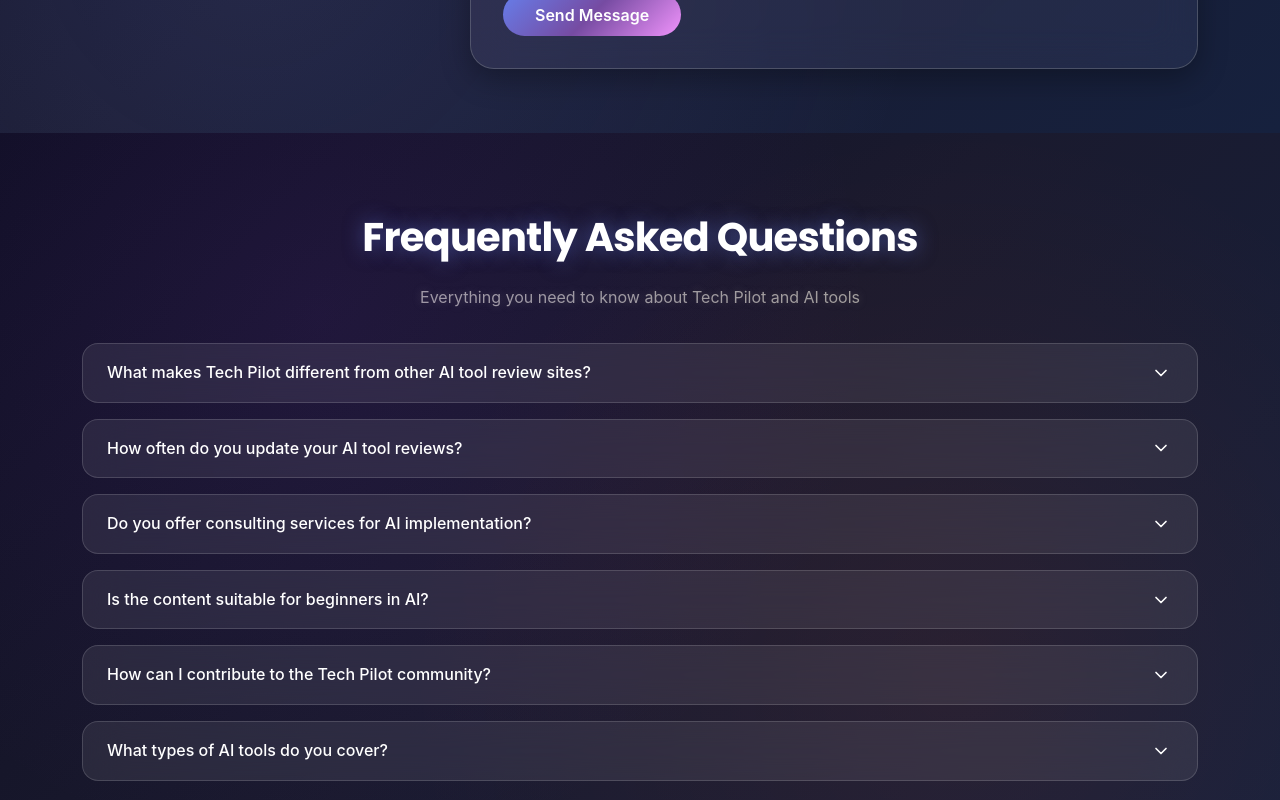
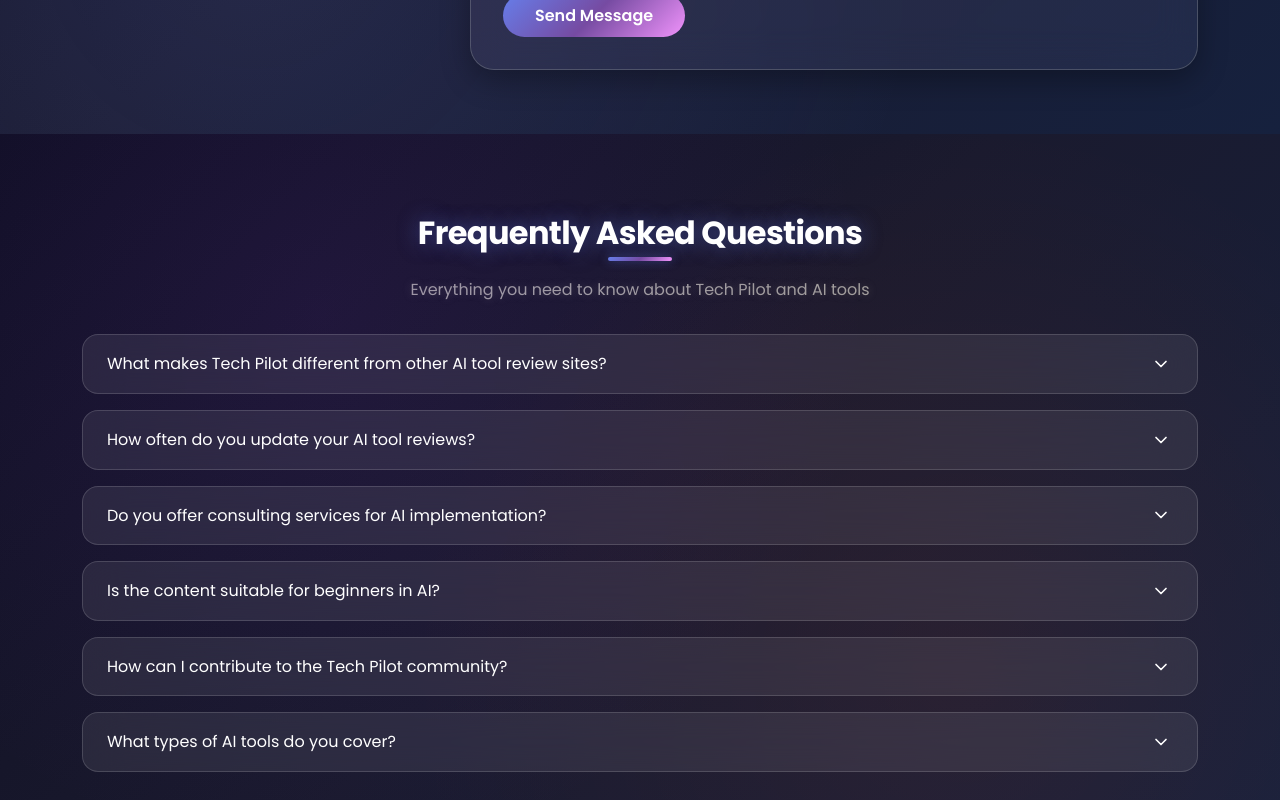
Before and after one commit to dhavalinventam/neophoenix-web, a Next.js app: page /contact in a window 1280 px wide. Shown: the part 940-1740 px from the top of the page. Built offline with nearby package versions, Linux system fonts and the light colour scheme.

Commit message:
home-page title issue

```diff
--- a/src/app/(pages)/contact/page.module.scss
+++ b/src/app/(pages)/contact/page.module.scss
@@ -55,7 +55,7 @@
 }
 
 .heroTitle {
-  font-family: $font-secondary;
+  font-family: $font-primary;
   font-size: clamp(2rem, 4vw, 3rem);
   font-weight: $font-weight-bold;
   color: $text-white;
@@ -140,7 +140,7 @@
 }
 
 .infoTitle {
-  font-family: $font-secondary;
+  font-family: $font-primary;
   font-size: $font-size-2xl;
   font-weight: $font-weight-bold;
   color: $text-white;
@@ -200,7 +200,7 @@
 }
 
 .methodTitle {
-  font-family: $font-secondary;
+  font-family: $font-primary;
   font-size: $font-size-base;
   font-weight: $font-weight-semibold;
   color: $text-white;
@@ -229,7 +229,7 @@
 }
 
 .socialTitle {
-  font-family: $font-secondary;
+  font-family: $font-primary;
   font-size: $font-size-lg;
   font-weight: $font-weight-semibold;
   color: $text-white;
@@ -297,7 +297,7 @@
 }
 
 .formTitle {
-  font-family: $font-secondary;
+  font-family: $font-primary;
   font-size: $font-size-2xl;
   font-weight: $font-weight-bold;
   color: $text-white;
@@ -321,7 +321,7 @@
 }
 
 .formLabel {
-  font-family: $font-secondary;
+  font-family: $font-primary;
   font-size: $font-size-xs;
   font-weight: $font-weight-medium;
   color: $text-white;
--- a/src/components/pages/Landing/Feature-Comparison/FeatureComparison.module.scss
+++ b/src/components/pages/Landing/Feature-Comparison/FeatureComparison.module.scss
@@ -164,9 +164,6 @@
 .highlighted {
   background: linear-gradient(135deg, rgba(102, 126, 234, 0.15) 0%, rgba(118, 75, 162, 0.1) 100%);
   border: 1px solid rgba(102, 126, 234, 0.3);
-  box-shadow:
-    0 0 20px rgba(102, 126, 234, 0.3),
-    inset 0 1px 0 rgba(255, 255, 255, 0.1);
 
   .platformIcon {
     background: $gradient-primary;
--- a/src/components/pages/Landing/how-it-works/HowItWorks.module.scss
+++ b/src/components/pages/Landing/how-it-works/HowItWorks.module.scss
@@ -1,7 +1,7 @@
 @use '../../../../styles/variables' as *;
 @use '../../../../styles/mixins' as *;
 
-.howItWorks {
+.howItWorksSection {
   background: $gradient-background;
   padding: 4rem 0;
   position: relative;
@@ -38,34 +38,6 @@
   }
 }
 
-.title {
-  color: $text-white;
-  margin-bottom: 1.5rem;
-  font-weight: $font-weight-bold;
-  position: relative;
-  display: inline-block;
-  text-shadow: 0 0 20px rgba(102, 126, 234, 0.5);
-
-  &::after {
-    content: '';
-    position: absolute;
-    bottom: -0.5rem;
-    left: 50%;
-    transform: translateX(-50%);
-    width: 4rem;
-    height: 0.25rem;
-    background: $gradient-primary;
-    border-radius: 0.125rem;
-    box-shadow: 0 0 10px rgba(102, 126, 234, 0.5);
-  }
-}
-
-.description {
-  color: $text-gray-light;
-  max-width: 40rem;
-  margin: 0 auto;
-  text-shadow: 0 0 10px rgba(160, 160, 160, 0.3);
-}
 
 .stepCard {
   background: $bg-dark-secondary;
--- a/src/components/pages/Landing/our-services/OurServices.module.scss
+++ b/src/components/pages/Landing/our-services/OurServices.module.scss
@@ -40,32 +40,8 @@
   }
 }
 
-.title {
-  color: $text-white;
-  margin-bottom: 1.5rem;
-  font-weight: $font-weight-bold;
-  position: relative;
-  display: inline-block;
-  text-shadow: 0 0 20px rgba(102, 126, 234, 0.5);
-  &::after {
-    content: '';
-    position: absolute;
-    bottom: -0.5rem;
-    left: 50%;
-    transform: translateX(-50%);
-    width: 4rem;
-    height: 0.25rem;
-    background: $gradient-primary;
-    border-radius: 0.125rem;
-    box-shadow: 0 0 10px rgba(102, 126, 234, 0.5);
-  }
-}
-
 .description {
-  color: $text-gray-light;
-  max-width: 40rem;
-  margin: 0 auto;
-  text-shadow: 0 0 10px rgba(160, 160, 160, 0.3);
+  @include section-subtitle-responsive;
 }
 
 // Bootstrap grid is used instead of custom grid
@@ -234,10 +210,6 @@
     margin-bottom: 2rem;
   }
 
-  .title {
-    font-size: $font-size-2xl;
-  }
-
   .description {
     font-size: $font-size-sm;
   }
--- a/src/components/pages/Landing/personalized-wishlist/PersonalizedWishlist.module.scss
+++ b/src/components/pages/Landing/personalized-wishlist/PersonalizedWishlist.module.scss
@@ -1,7 +1,7 @@
 @use '../../../../styles/variables' as *;
 @use '../../../../styles/mixins' as *;
 
-.personalizedWishlist {
+.personalizedWishlistSection {
   background: $gradient-background;
   padding: 4rem 0;
   position: relative;
@@ -28,54 +28,22 @@
 
 .titleWrapper {
   @include section-header;
+  margin-bottom: 0px !important;
 
   .title {
     @include section-title-responsive;
+    text-align: start;
+    &::after {
+      left: 0% !important;
+      transform: translateX(0%) !important;
+    }
   }
 
-  .subtitle {
-    @include section-subtitle-responsive;
-  }
 }
-
-.title {
-  position: relative;
-  font-family: $font-primary;
-  font-size: $font-size-4xl;
-  font-weight: $font-weight-bold;
-  color: $text-white;
-  margin-bottom: 1rem;
-  line-height: $line-height-tight;
-  &::after {
-    content: '';
-    position: absolute;
-    bottom: -0.5rem;
-    left: 0;
-    width: 4rem;
-    height: 0.25rem;
-    background: $gradient-primary;
-    border-radius: 0.125rem;
-    box-shadow: 0 0 10px rgba(102, 126, 234, 0.5);
-  }
-}
-
-// .titleUnderline {
-//   position: absolute;
-//   bottom: -10px;
-//   left: 0;
-//   width: 100px;
-//   height: 4px;
-//   background: $gradient-primary;
-//   border-radius: 2px;
-// }
-
 .description {
-  font-family: $font-primary;
-  font-size: $font-size-lg;
-  font-weight: $font-weight-normal;
-  color: $text-gray-light;
-  line-height: $line-height-relaxed;
-  margin-bottom: 2.5rem;
+  @include section-subtitle-responsive;
+  text-align: start;
+  margin: 0 0 2rem;
 }
 
 .featuresList {
@@ -259,10 +227,6 @@
 
 // Responsive Design
 @media (max-width: 768px) {
-  .title {
-    font-size: $font-size-2xl;
-  }
-
   .description {
     font-size: $font-size-sm;
     margin-bottom: 1.5rem;
--- a/src/components/pages/Landing/personalized-wishlist/index.tsx
+++ b/src/components/pages/Landing/personalized-wishlist/index.tsx
@@ -42,7 +42,6 @@ const PersonalizedWishlist: React.FC = () => {
             <div className={styles.contentSection}>
               <div className={styles.titleWrapper}>
                 <h2 className={styles.title}>Build Your Personalized AI Wishlist</h2>
-                {/* <div className={styles.titleUnderline}></div> */}
               </div>
 
               <p className={styles.description}>
--- a/src/components/pages/Landing/testimonials/index.tsx
+++ b/src/components/pages/Landing/testimonials/index.tsx
@@ -106,10 +106,7 @@ const Testimonials = () => {
           viewport={{ once: true }}
           transition={{ duration: 0.6 }}
         >
-          <h2 className={styles.title}>
-            What Our Users Say
-            <span className={styles.underline}></span>
-          </h2>
+          <h2 className={styles.title}>What Our Users Say</h2>
           <p className={styles.subtitle}>
             Join thousands of professionals who trust Tech Pilot for their AI journey
           </p>
--- a/src/components/pages/Landing/testimonials/testimonials.module.scss
+++ b/src/components/pages/Landing/testimonials/testimonials.module.scss
@@ -1,7 +1,7 @@
 @use '../../../../styles/variables' as *;
 @use '../../../../styles/mixins' as *;
 
-.testimonials {
+.testimonialsSection {
   background: $gradient-background;
   padding: 4rem 0;
   position: relative;
@@ -31,28 +31,11 @@
   @include section-header;
 
   .title {
-    color: $text-white;
-    margin-bottom: 1.5rem;
-    font-weight: $font-weight-bold;
-    position: relative;
-    text-shadow: 0 0 20px rgba(102, 126, 234, 0.5);
-    .underline {
-      position: absolute;
-      bottom: -8px;
-      left: 50%;
-      transform: translateX(-50%);
-      width: 80px;
-      height: 4px;
-      background: $gradient-primary;
-      border-radius: 2px;
-    }
+    @include section-title-responsive;
   }
 
   .subtitle {
-    color: $text-gray-light;
-    max-width: 40rem;
-    margin: 0 auto;
-    text-shadow: 0 0 10px rgba(160, 160, 160, 0.3);
+    @include section-subtitle-responsive;
   }
 }
 
@@ -144,7 +127,7 @@
 
 .testimonialText {
   padding-right: 28px;
-  font-size: $font-size-base;
+  font-size: $font-size-sm;
   line-height: $line-height-relaxed;
   color: $text-white;
   margin-bottom: 2rem;
--- a/src/styles/_mixins.scss
+++ b/src/styles/_mixins.scss
@@ -6,7 +6,7 @@
 
 // Common Section Title Mixin
 @mixin section-title {
-  font-family: vars.$section-title-font-family;
+  position: relative;
   font-size: vars.$section-title-font-size;
   font-weight: vars.$section-title-font-weight;
   color: vars.$section-title-color;
@@ -14,11 +14,22 @@
   letter-spacing: vars.$section-title-letter-spacing;
   margin-bottom: vars.$section-title-margin-bottom;
   text-align: center;
+  &::after {
+    content: '';
+    position: absolute;
+    bottom: -0.5rem;
+    left: 50%;
+    transform: translateX(-50%);
+    width: 4rem;
+    height: 0.25rem;
+    background: vars.$gradient-primary;
+    border-radius: 0.125rem;
+    box-shadow: 0 0 10px rgba(102, 126, 234, 0.5);
+  }
 }
 
 // Common Section Subtitle Mixin
 @mixin section-subtitle {
-  font-family: vars.$section-subtitle-font-family;
   font-size: vars.$section-subtitle-font-size;
   font-weight: vars.$section-subtitle-font-weight;
   color: vars.$section-subtitle-color;
@@ -53,7 +64,7 @@
 
   @include mobile {
     font-size: 1.5rem;
-    margin-bottom: 0.5rem;
+    margin-bottom: 1rem;
   }
 }
 
--- a/src/styles/_variables.scss
+++ b/src/styles/_variables.scss
@@ -3,21 +3,33 @@
 // =============================================================================
 
 // Font Families
-$font-primary: 'Inter', -apple-system, BlinkMacSystemFont, 'Segoe UI', Roboto, sans-serif;
-$font-secondary: 'Poppins', -apple-system, BlinkMacSystemFont, 'Segoe UI', Roboto, sans-serif;
+$font-primary:
+  'Poppins',
+  -apple-system,
+  BlinkMacSystemFont,
+  'Segoe UI',
+  Roboto,
+  sans-serif;
+$font-secondary:
+  'Inter',
+  -apple-system,
+  BlinkMacSystemFont,
+  'Segoe UI',
+  Roboto,
+  sans-serif;
 $font-mono: 'JetBrains Mono', 'Fira Code', 'Consolas', monospace;
 
 // Font Sizes
-$font-size-xs: 0.75rem;      // 12px
-$font-size-sm: 0.875rem;     // 14px
-$font-size-base: 1rem;       // 16px
-$font-size-lg: 1.125rem;     // 18px
-$font-size-xl: 1.25rem;      // 20px
-$font-size-2xl: 1.5rem;      // 24px
-$font-size-3xl: 1.875rem;    // 30px
-$font-size-4xl: 2.25rem;     // 36px
-$font-size-5xl: 3rem;        // 48px
-$font-size-6xl: 3.75rem;     // 60px
+$font-size-xs: 0.75rem; // 12px
+$font-size-sm: 0.875rem; // 14px
+$font-size-base: 1rem; // 16px
+$font-size-lg: 1.125rem; // 18px
+$font-size-xl: 1.25rem; // 20px
+$font-size-2xl: 1.5rem; // 24px
+$font-size-3xl: 1.875rem; // 30px
+$font-size-4xl: 2.25rem; // 36px
+$font-size-5xl: 3rem; // 48px
+$font-size-6xl: 3.75rem; // 60px
 
 // Font Weights
 $font-weight-light: 300;
@@ -80,9 +92,19 @@ $phoenix-pink-light: rgba(240, 147, 251, 0.12);
 $phoenix-pink-medium: rgba(240, 147, 251, 0.1);
 
 // Gradient Colors
-$gradient-primary: linear-gradient(135deg, $primary-blue 0%, $primary-purple 50%, $primary-pink 100%);
+$gradient-primary: linear-gradient(
+  135deg,
+  $primary-blue 0%,
+  $primary-purple 50%,
+  $primary-pink 100%
+);
 $gradient-secondary: linear-gradient(135deg, $primary-blue 0%, $primary-purple 100%);
-$gradient-background: linear-gradient(135deg, $bg-dark-primary 0%, $bg-dark-secondary 50%, $bg-dark-tertiary 100%);
+$gradient-background: linear-gradient(
+  135deg,
+  $bg-dark-primary 0%,
+  $bg-dark-secondary 50%,
+  $bg-dark-tertiary 100%
+);
 
 // Shadow Colors
 $shadow-glow-blue: 0 0 20px rgba(102, 126, 234, 0.2);
@@ -94,16 +116,18 @@ $shadow-xl: 0 10px 30px rgba(0, 0, 0, 0.3);
 // =============================================================================
 
 // Common Section Title Styles
-$section-title-font-family: $font-secondary;
-$section-title-font-size: clamp(2rem, 4vw, 2.5rem);
+$section-title-font-family: $font-primary;
+$section-title-font-family-secondary: $font-secondary;
+$section-title-font-size: clamp(2rem, 4vw, 2rem);
 $section-title-font-weight: $font-weight-bold;
 $section-title-color: $text-white;
 $section-title-line-height: $line-height-tight;
 $section-title-letter-spacing: $letter-spacing-tight;
-$section-title-margin-bottom: 0.75rem;
+$section-title-margin-bottom: 1.3rem;
 
 // Common Section Subtitle Styles
 $section-subtitle-font-family: $font-primary;
+$section-subtitle-font-family-secondary: $font-secondary;
 $section-subtitle-font-size: $font-size-base;
 $section-subtitle-font-weight: $font-weight-normal;
 $section-subtitle-color: rgba(255, 255, 255, 0.8);
```
